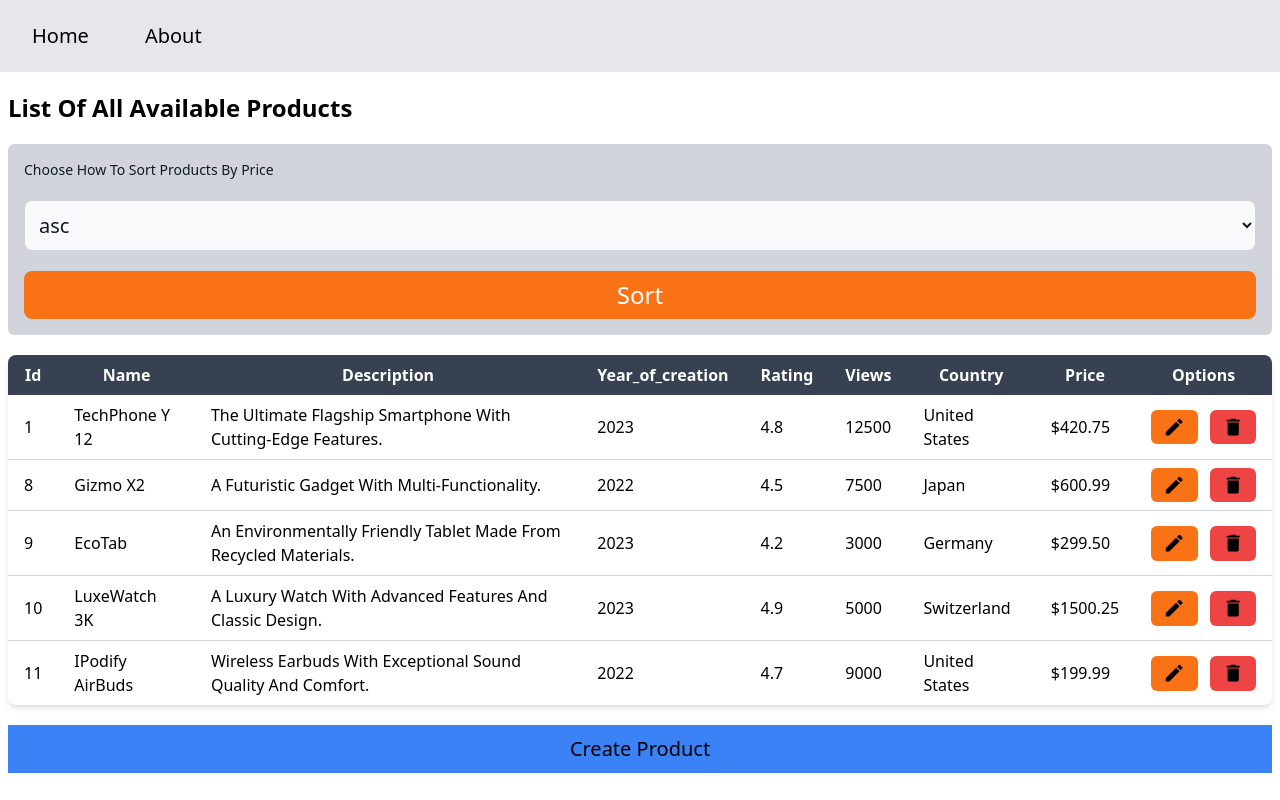
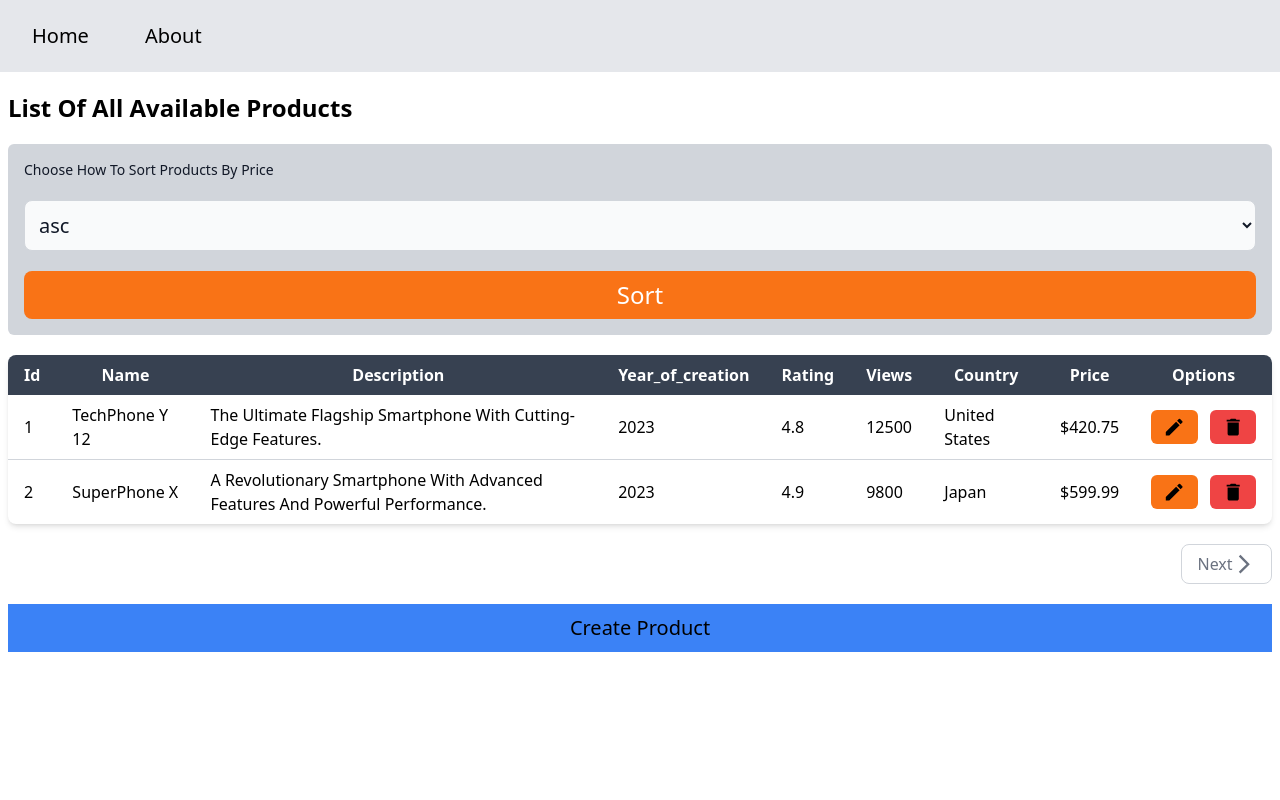
Before and after one commit to Alireza-WebDeveloper/ReactQuery-Dashboard, a React (Vite) app: page / in a window 1280 px wide. Built offline with nearby package versions, Linux system fonts and the light colour scheme; data requests are answered from the project's data file.

Commit message:
(Add):<--Component Pagination->

```diff
--- a/db.json
+++ b/db.json
@@ -11,134 +11,234 @@
       "price": 420.75
     },
     {
-      "id": 8,
-      "name": "Gizmo X2",
-      "description": "A futuristic gadget with multi-functionality.",
+      "id": 2,
+      "name": "SuperPhone X",
+      "description": "A revolutionary smartphone with advanced features and powerful performance.",
+      "year_of_creation": 2023,
+      "rating": 4.9,
+      "views": 9800,
+      "country": "Japan",
+      "price": 599.99
+    },
+    {
+      "id": 3,
+      "name": "SmartGadget Z",
+      "description": "An intelligent gadget with versatile functionalities for everyday use.",
       "year_of_creation": 2022,
       "rating": 4.5,
       "views": 7500,
-      "country": "Japan",
-      "price": 600.99
+      "country": "Germany",
+      "price": 199.5
+    },
+    {
+      "id": 4,
+      "name": "ProTab X",
+      "description": "A high-performance tablet for work and entertainment.",
+      "year_of_creation": 2023,
+      "rating": 4.7,
+      "views": 8900,
+      "country": "South Korea",
+      "price": 349.99
+    },
+    {
+      "id": 5,
+      "name": "VisionWatch S",
+      "description": "An innovative smartwatch with health monitoring features.",
+      "year_of_creation": 2022,
+      "rating": 4.6,
+      "views": 6200,
+      "country": "China",
+      "price": 179.0
+    },
+    {
+      "id": 6,
+      "name": "LuxeBook Air",
+      "description": "An ultra-slim laptop with exceptional performance and design.",
+      "year_of_creation": 2023,
+      "rating": 4.9,
+      "views": 11500,
+      "country": "United States",
+      "price": 1299.0
+    },
+    {
+      "id": 7,
+      "name": "SoundWave Plus",
+      "description": "A premium noise-canceling headphone with superior audio quality.",
+      "year_of_creation": 2022,
+      "rating": 4.7,
+      "views": 5400,
+      "country": "Sweden",
+      "price": 249.99
+    },
+    {
+      "id": 8,
+      "name": "MegaSpeaker XL",
+      "description": "A powerful wireless speaker for immersive sound experience.",
+      "year_of_creation": 2023,
+      "rating": 4.8,
+      "views": 7800,
+      "country": "Canada",
+      "price": 179.99
     },
     {
       "id": 9,
-      "name": "EcoTab",
-      "description": "An environmentally friendly tablet made from recycled materials.",
-      "year_of_creation": 2023,
-      "rating": 4.2,
-      "views": 3000,
-      "country": "Germany",
-      "price": 299.5
+      "name": "UltraCam 4K",
+      "description": "A compact action camera with stunning 4K video recording.",
+      "year_of_creation": 2022,
+      "rating": 4.4,
+      "views": 6900,
+      "country": "France",
+      "price": 199.0
     },
     {
       "id": 10,
-      "name": "LuxeWatch 3K",
-      "description": "A luxury watch with advanced features and classic design.",
+      "name": "FitPulse Pro",
+      "description": "An advanced fitness tracker with heart rate monitoring and GPS.",
       "year_of_creation": 2023,
-      "rating": 4.9,
-      "views": 5000,
-      "country": "Switzerland",
-      "price": 1500.25
+      "rating": 4.6,
+      "views": 8400,
+      "country": "United Kingdom",
+      "price": 129.99
     },
     {
       "id": 11,
-      "name": "iPodify AirBuds",
-      "description": "Wireless earbuds with exceptional sound quality and comfort.",
+      "name": "GigaDrive SSD",
+      "description": "A lightning-fast external SSD for seamless data storage.",
       "year_of_creation": 2022,
-      "rating": 4.7,
-      "views": 9000,
+      "rating": 4.9,
+      "views": 12500,
       "country": "United States",
-      "price": 199.99
+      "price": 249.0
     },
     {
       "id": 12,
-      "name": "SmartHome Hub X",
-      "description": "Central control hub for a modern and connected smart home.",
+      "name": "PureClean Robot",
+      "description": "An intelligent robot vacuum for automated cleaning.",
       "year_of_creation": 2023,
-      "rating": 4.6,
-      "views": 6200,
-      "country": "Canada",
-      "price": 349
+      "rating": 4.5,
+      "views": 7100,
+      "country": "South Korea",
+      "price": 299.0
     },
     {
       "id": 13,
       "name": "GamerX Pro",
-      "description": "A gaming console designed for high-performance gaming experiences.",
+      "description": "A high-performance gaming laptop for hardcore gamers.",
       "year_of_creation": 2022,
       "rating": 4.8,
-      "views": 8000,
-      "country": "South Korea",
-      "price": 549.75
+      "views": 9800,
+      "country": "Taiwan",
+      "price": 1699.0
     },
     {
       "id": 14,
-      "name": "GreenCycle E-Bike",
-      "description": "An electric bike that promotes eco-friendly transportation.",
+      "name": "HomeGuard 360",
+      "description": "A comprehensive smart security system for home protection.",
       "year_of_creation": 2023,
-      "rating": 4.4,
-      "views": 4000,
-      "country": "Netherlands",
-      "price": 799
+      "rating": 4.7,
+      "views": 8500,
+      "country": "United States",
+      "price": 399.99
     },
     {
       "id": 15,
-      "name": "HomeChef Master 5000",
-      "description": "A smart kitchen appliance for automated and gourmet home cooking.",
+      "name": "ChefMaster Pro",
+      "description": "An advanced kitchen appliance for professional chefs.",
       "year_of_creation": 2022,
       "rating": 4.6,
       "views": 6700,
-      "country": "France",
-      "price": 899.5
+      "country": "Italy",
+      "price": 349.0
     },
     {
       "id": 16,
-      "name": "Fashionista Wardrobe",
-      "description": "A smart wardrobe that helps you choose outfits and manage your clothes.",
+      "name": "UrbanRide E-Scooter",
+      "description": "A stylish electric scooter for urban commuting.",
       "year_of_creation": 2023,
       "rating": 4.5,
-      "views": 3800,
-      "country": "Italy",
-      "price": 699.99
+      "views": 7100,
+      "country": "France",
+      "price": 299.0
     },
     {
       "id": 17,
-      "name": "PowerGlow Solar Charger",
-      "description": "A portable solar charger for powering your devices on the go.",
+      "name": "HealthSync Watch",
+      "description": "A smartwatch with health and fitness tracking features.",
       "year_of_creation": 2022,
-      "rating": 4.3,
-      "views": 5600,
-      "country": "Australia",
-      "price": 129.95
+      "rating": 4.4,
+      "views": 5900,
+      "country": "United Kingdom",
+      "price": 149.0
     },
     {
       "id": 18,
-      "name": "FitTrack Pro",
-      "description": "A fitness tracker that monitors various health metrics and workouts.",
+      "name": "PhotoPro Camera",
+      "description": "A professional-grade digital camera for photography enthusiasts.",
       "year_of_creation": 2023,
-      "rating": 4.7,
-      "views": 7200,
-      "country": "United Kingdom",
-      "price": 149
+      "rating": 4.9,
+      "views": 10200,
+      "country": "Japan",
+      "price": 799.0
     },
     {
       "id": 19,
-      "name": "BookWorm E-Reader",
-      "description": "An electronic reader for book lovers with a paper-like reading experience.",
+      "name": "EcoBreeze Fan",
+      "description": "An energy-efficient fan with adjustable settings.",
       "year_of_creation": 2022,
-      "rating": 4.5,
-      "views": 5800,
-      "country": "Sweden",
-      "price": 129.99
+      "rating": 4.7,
+      "views": 7200,
+      "country": "Germany",
+      "price": 89.99
     },
     {
       "id": 20,
-      "name": "PetPal Robot Companion",
-      "description": "An AI-powered robot that keeps your pet company and entertained.",
+      "name": "AdventurePro Backpack",
+      "description": "A durable backpack with multiple compartments for adventurers.",
       "year_of_creation": 2023,
-      "rating": 4.4,
-      "views": 3200,
+      "rating": 4.6,
+      "views": 6800,
+      "country": "Canada",
+      "price": 149.0
+    },
+    {
+      "id": 21,
+      "name": "TravelMate Suitcase",
+      "description": "A stylish suitcase designed for frequent travelers.",
+      "year_of_creation": 2022,
+      "rating": 4.6,
+      "views": 5400,
+      "country": "United Kingdom",
+      "price": 159.99
+    },
+    {
+      "id": 22,
+      "name": "MusicFlow Earbuds",
+      "description": "Wireless earbuds with immersive sound and long battery life.",
+      "year_of_creation": 2023,
+      "rating": 4.8,
+      "views": 7100,
+      "country": "South Korea",
+      "price": 129.0
+    },
+    {
+      "id": 23,
+      "name": "GourmetChef Cookware Set",
+      "description": "A premium cookware set for professional chefs and home cooks.",
+      "year_of_creation": 2023,
+      "rating": 4.9,
+      "views": 8500,
+      "country": "France",
+      "price": 299.99
+    },
+    {
+      "id": 24,
+      "name": "ActiveFit Smartwatch",
+      "description": "A smartwatch designed for tracking fitness and health activities.",
+      "year_of_creation": 2022,
+      "rating": 4.5,
+      "views": 6200,
       "country": "Japan",
-      "price": 349.5
+      "price": 199.0
     }
   ]
 }
--- /dev/null
+++ b/src/Components/Product/Pagination/index.tsx
@@ -0,0 +1,43 @@
+import React from 'react';
+import { useSearchParams } from 'react-router-dom';
+import * as Icons from 'react-icons/md';
+import useGetProduct from '../../../Hook/useGetProduct';
+
+const Pagination = () => {
+  const [searchParams, setSearchParam] = useSearchParams();
+  const { limit, page, status } = useGetProduct();
+
+  const handlePageChange = (newPage: number) => {
+    searchParams.set('_page', newPage.toString());
+    searchParams.set('_limit', limit.toString());
+    setSearchParam(searchParams);
+  };
+
+  const isPrevButtonDisabled = status === 'loading' || page === 1;
+  const isNextButtonDisabled = status === 'loading';
+
+  return (
+    <div className={`flex ${page > 1 ? 'justify-evenly' : 'justify-end'}`}>
+      {page > 1 && (
+        <button
+          disabled={isPrevButtonDisabled}
+          onClick={() => handlePageChange(page - 1)}
+          className="flex items-center justify-center px-4 h-10 mr-3 text-base font-medium text-gray-500 bg-white border border-gray-300 rounded-lg hover:bg-gray-100 hover:text-gray-700 dark:bg-gray-800 dark:border-gray-700 dark:text-gray-400 dark:hover:bg-gray-700 dark:hover:text-white"
+        >
+          <Icons.MdArrowBackIos size="1.4rem" />
+          <span> Previous</span>
+        </button>
+      )}
+      <button
+        disabled={isNextButtonDisabled}
+        onClick={() => handlePageChange(page + 1)}
+        className="flex items-center justify-center px-4 h-10 text-base font-medium text-gray-500 bg-white border border-gray-300 rounded-lg hover:bg-gray-100 hover:text-gray-700 dark:bg-gray-800 dark:border-gray-700 dark:text-gray-400 dark:hover:bg-gray-700 dark:hover:text-white"
+      >
+        <span>Next</span>
+        <Icons.MdArrowForwardIos size="1.4rem" />
+      </button>
+    </div>
+  );
+};
+
+export default Pagination;
--- a/src/Components/Product/index.tsx
+++ b/src/Components/Product/index.tsx
@@ -4,6 +4,7 @@ import ProductTable from './ProductTable';
 import Modal from '../Modal';
 import CreateProduct from '../Form/CreateProduct';
 import FilterProduct from '../Form/FilterProduct';
+import Pagination from './Pagination';
 
 interface ProductProps {
   products?: ProductState[];
@@ -26,6 +27,7 @@ const Product: React.FC<ProductProps> = ({ products }) => {
       </section>
       <FilterProduct />
       <ProductTable products={products} />
+      <Pagination />
       <button
         onClick={onOpen}
         className="px-5 py-2.5 bg-blue-500 hover:bg-blue-600 capitalize text-xl"
--- a/src/Hook/useGetProduct/index.tsx
+++ b/src/Hook/useGetProduct/index.tsx
@@ -7,26 +7,15 @@ import { useSearchParams } from 'react-router-dom';
 
 const useGetProduct = () => {
   // Fetch filter parameters from URL search params
-  const [searchParam] = useSearchParams();
-  const sort = searchParam.get('_sort');
-  const order = searchParam.get('_order');
-  const page = Number(searchParam.get('_page')) || 1; // Convert to number
-  const limit = Number(searchParam.get('_limit')) || 5; // Convert to number
+  const [searchParams] = useSearchParams();
+  const sort = searchParams.get('_sort');
+  const order = searchParams.get('_order');
+  const page = Number(searchParams.get('_page')) || 1;
+  const limit = Number(searchParams.get('_limit')) || 2;
   const hasFilter = Boolean(sort && order);
-  const hasPagination = Boolean(
-    searchParam.get('_page') && searchParam.get('_limit')
-  );
+
   // Define the query key based on filter and pagination presence
-  const queryKey =
-    hasFilter && hasPagination
-      ? [
-          'product',
-          `sort:${sort}`,
-          `order:${order}`,
-          `page:${page}`,
-          `limit:${limit}`,
-        ]
-      : hasFilter
+  const queryKey = hasFilter
     ? [
         'product',
         `sort:${sort}`,
@@ -37,15 +26,18 @@ const useGetProduct = () => {
     : ['product', `page:${page}`, `limit:${limit}`];
 
   // Define the query function based on filter presence
-  const queryFn = () =>
-    hasFilter
-      ? asyncGetProductByFilterAndPagination({ order, page, limit })
-      : asyncGetProductByPagination({ page, limit });
+  const queryFn = () => {
+    const fetchFunction = hasFilter
+      ? asyncGetProductByFilterAndPagination
+      : asyncGetProductByPagination;
+
+    return fetchFunction({ order, page, limit });
+  };
 
   // Use the useQuery hook to fetch data
   const { data, status } = useQuery(queryKey, queryFn);
 
-  return { data, status };
+  return { data, status, page, limit };
 };
 
 export default useGetProduct;
--- a/src/Pages/Home/index.tsx
+++ b/src/Pages/Home/index.tsx
@@ -8,9 +8,16 @@ const HomePage = () => {
 
   if (status === 'loading') return <Spinner />;
   if (status === 'error') return <Error />;
+  console.log(data);
   return (
     <div className="grid grid-cols-1">
-      <Product products={data} />
+      {data?.length >= 1 ? (
+        <Product products={data} />
+      ) : (
+        <p className="capitalize text-3xl text-center">
+          There is no product available
+        </p>
+      )}
     </div>
   );
 };
--- a/src/StateManagment/Service/Product.tsx
+++ b/src/StateManagment/Service/Product.tsx
@@ -1,9 +1,8 @@
 import { ProductState } from '../../Model/Product';
 import BaseApi from '../Base';
 
-///  Options for Get Product
+// Product By Pagination
 
-// Product By Pagination
 const asyncGetProductByPagination = async ({
   page,
   limit,
```
Lines whose indentation alone changed are shown as unchanged.
